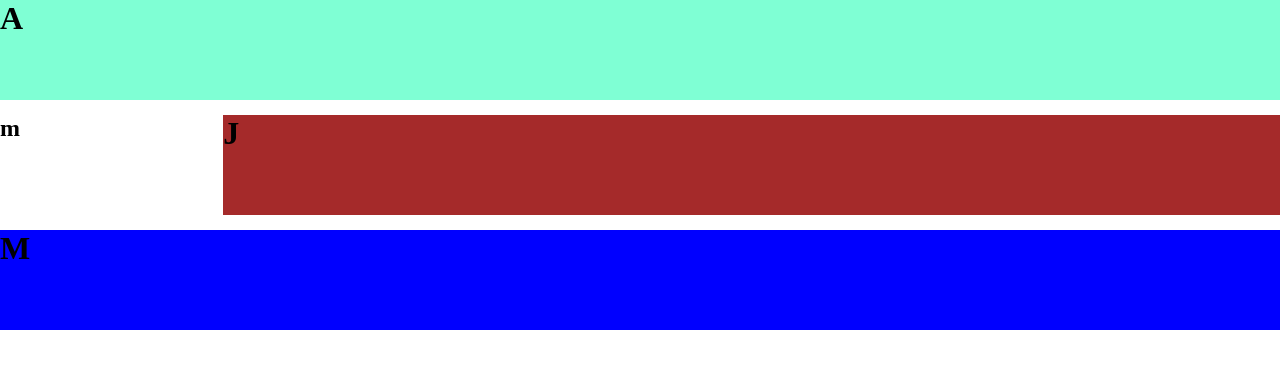
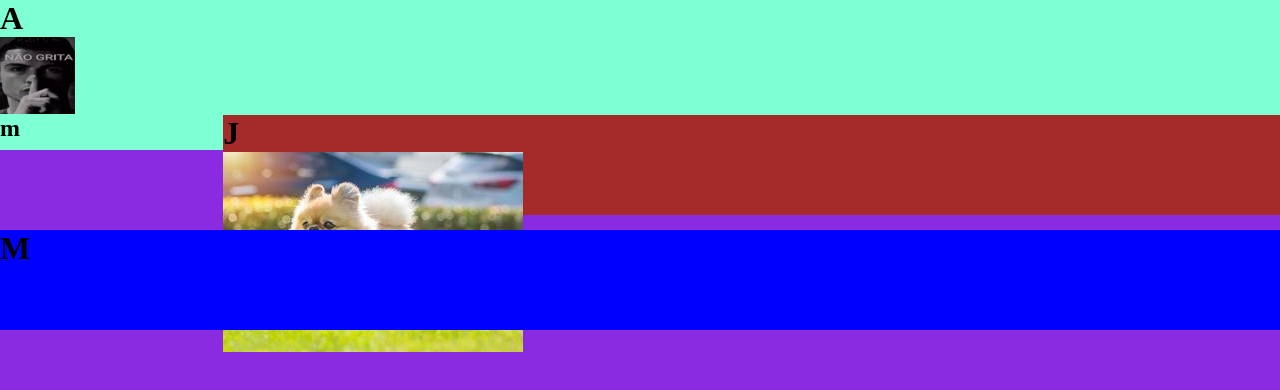
Before and after one commit to Matheushenriquedacruzdemoraes/Loja, a plain HTML site: page index.html in a window 1280 px wide. Drawn offline with Linux system fonts and the light colour scheme.

Commit message:
Tentativa 2

```diff
--- a/index.html
+++ b/index.html
@@ -5,13 +5,14 @@
     <title>Loja Maneira</title>
     <link rel="stylesheet" href="style.css">
 <head>
-</head>
 <body>
     <header>
         <h1>A</h1>
+        <img class="não" src="imagens/Logo.jpg">
     </header>
     <main>
         <h1>J</h1>
+        <img class="cachorro" src="imagens/Cachorro.jpg">
     </main>
     <aside>
         <h1>m</h1>
--- a/style.css
+++ b/style.css
@@ -10,11 +10,15 @@ body{
     "footer footer footer";
     grid-template-columns: 1fr 2fr 3fr;
     grid-template-rows: 100px auto auto;
+    background-color: blueviolet;
 }
 header{
     grid-area: head;
     background-color: aquamarine;
-    height: 100px;
+    height: 150px;
+}
+.não{
+    width: 75px;
 }
 main{
     grid-area: main;
@@ -22,7 +26,7 @@ main{
     height: 100px;
 }
 area{
-    grid-area: aside;
+    grid-area: absolute;
     background-color: chocolate;
     height: 100px;
 }
```
Also changed, not shown: imagens/Cachorro.jpg (added), imagens/Logo.jpg (added).
